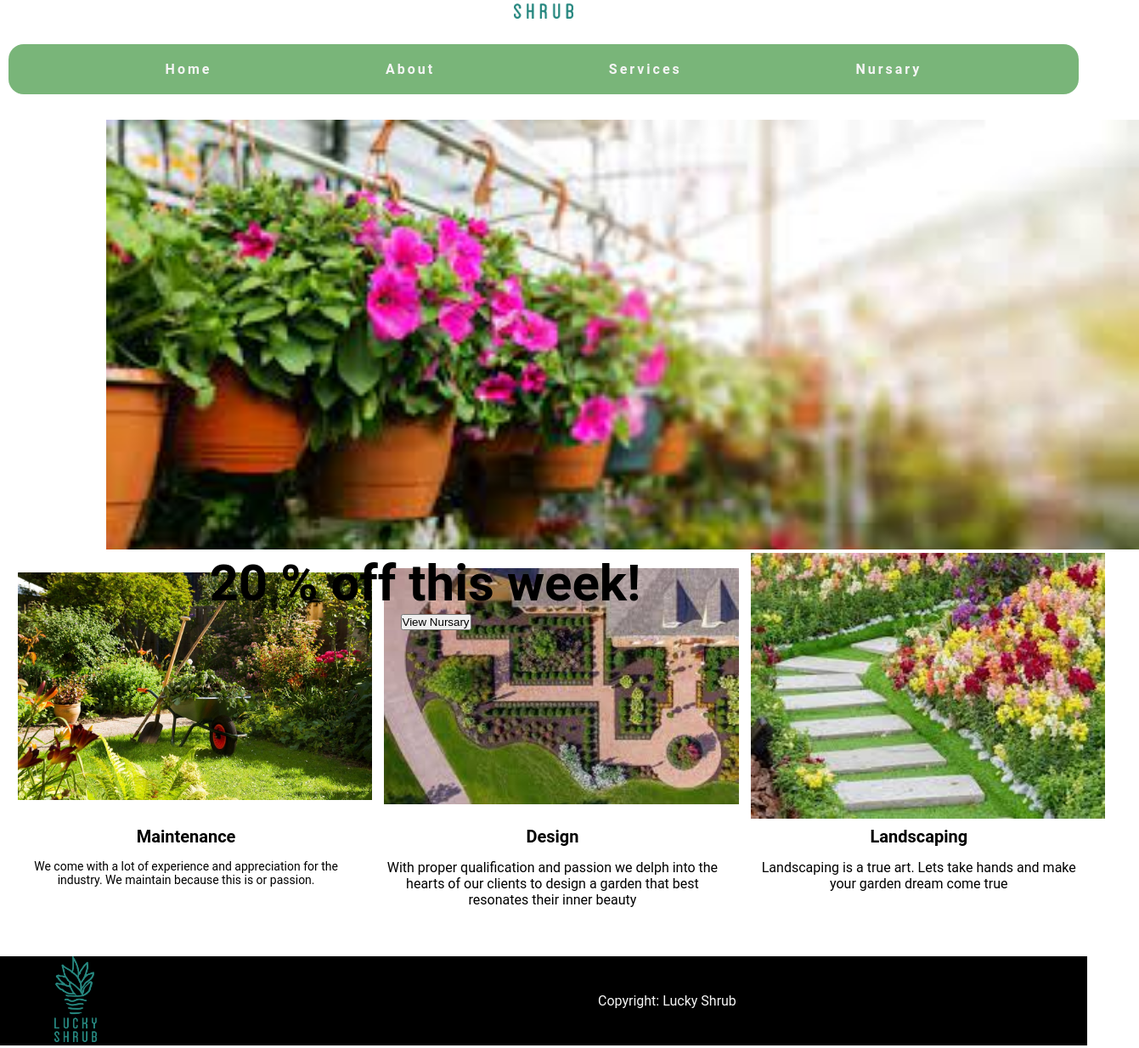
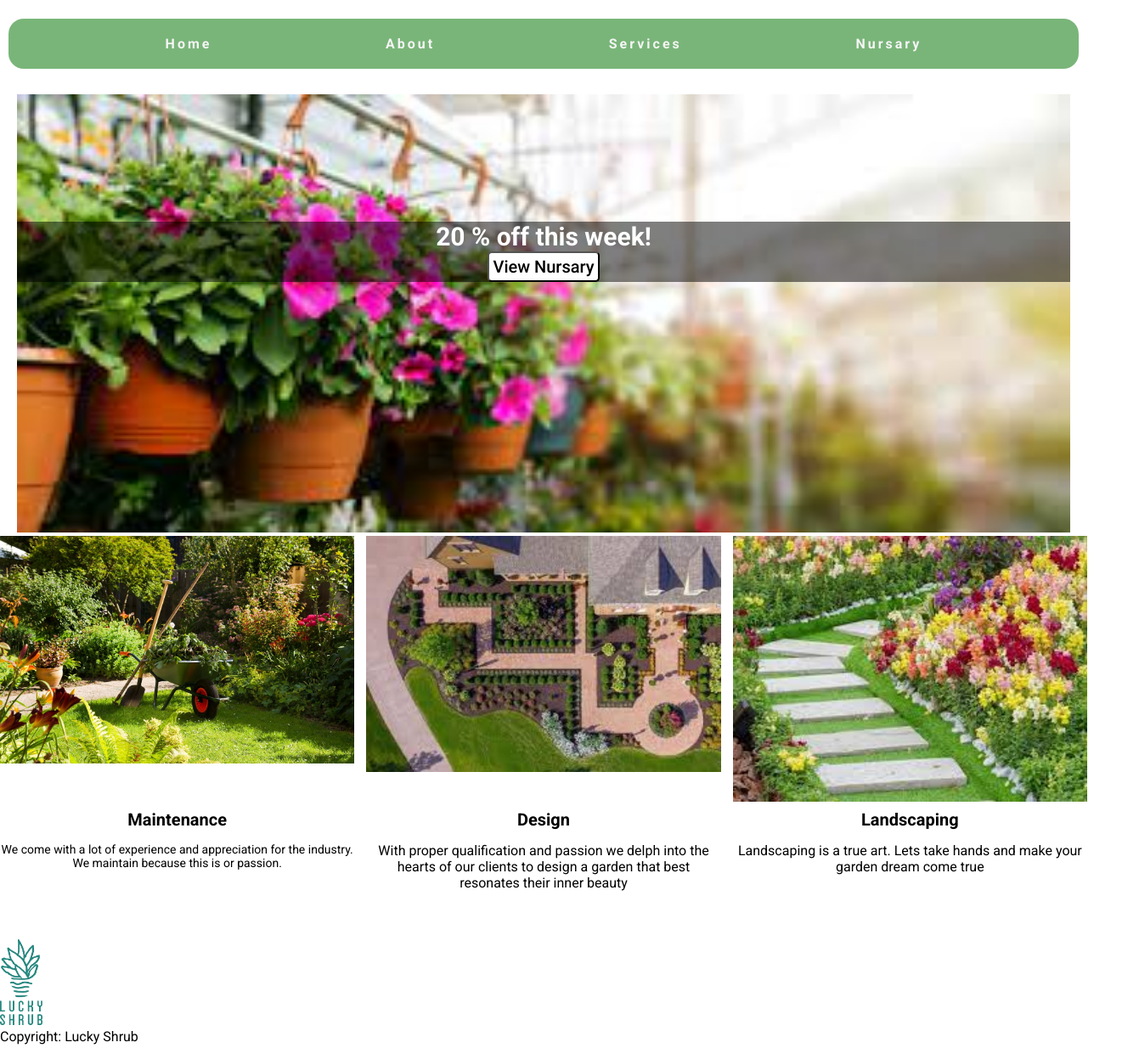
Before and after one commit to JohannesOostenbrink/MyHtmlCSSJavaScript, a plain HTML site: page HTML CSS IN DEPTH/Lucky Shrub Project/index.html in a window 1280 px wide. Shown: the part 149-1383 px from the top of the page at 85% size, 1341 px wide, since content can reach past the window. Drawn offline with Linux system fonts and the light colour scheme.

Commit message:
Work on Banner

```diff
--- /dev/null
+++ b/HTML CSS IN DEPTH/Lucky Shrub Project/Styles/banner.css
@@ -0,0 +1,111 @@
+
+.picture {
+    padding-left: 20px;
+    padding-right: 20px;
+    position: relative;
+
+}
+
+.banner_image{
+    width: 100%;
+}
+
+
+.banner_heading{
+
+    position: absolute;
+    top: 35px;
+    left: 20px;
+    right: 20px;
+    text-align: center;
+    background-color: rgba( 0, 0, 0, 0.5);
+    color: white;
+
+}
+
+.button_text{
+    padding: 4px;
+    border-radius: 5px;
+    background-color: white;
+    color: black;
+    font-family: Roboto, Arial;
+    font-size: 14px;
+    font-weight: 500;
+    transition: opacity 0.5s;
+}
+
+.button_text:hover{
+    background-color: black;
+    color: white;
+
+}
+
+.button_text:active{
+    background-color: black;
+    color: white;
+
+    opacity:0.1;
+
+}
+
+@media (width < 350px){
+    .banner_heading{
+        top: 35px;
+    }
+
+    h1{
+        font-size: 20px;
+    }
+    .button_text{
+
+        font-size: 10px;
+
+    }
+}
+
+@media (width > 400px){
+    .banner_heading{
+        top:45px;
+    }
+}
+
+@media (width > 500px){
+    .banner_heading{
+        top: 60px;
+    }
+}
+
+@media (width > 600px){
+    .banner_heading{
+        top:80px;
+    }
+    h1{
+        font-size: 50px;
+    }
+}
+
+@media (width > 800px){
+    .banner_heading{
+        top:120px;
+    }
+    h1{
+        font-size: 60px;
+    }
+
+}
+
+@media (width > 1000px){
+    .banner_heading{
+        top: 150px;
+    }
+    h1{
+        font-size: 70px;
+    }
+
+    .button_text{
+
+        font-size: 20px;
+
+    }
+
+}
--- /dev/null
+++ b/HTML CSS IN DEPTH/Lucky Shrub Project/Styles/footer.css
@@ -0,0 +1,16 @@
+footer {
+    display: flex;
+    background-color: black;
+}
+
+
+footer div > p {
+    color: whitesmoke;
+    margin-left: 0%;
+    margin-right: 20%;
+
+}
+
+footer div > p:hover{
+    color: rgb(92, 154, 175);
+}
--- /dev/null
+++ b/HTML CSS IN DEPTH/Lucky Shrub Project/Styles/nav.css
@@ -0,0 +1,36 @@
+.navigation {
+    display: flex;
+    flex-flow: wrap;
+    background-color:rgb(121, 181, 121);
+    justify-content: space-evenly;
+    list-style: none;
+    border-radius: 18px;
+    margin-top: 30px;
+    margin-bottom: 30px;
+    margin-left: 10px;
+    margin-right: 10px;
+}
+
+
+.navigation a {
+
+    display: inline-block;
+    padding: 20px;
+    text-align: center;
+    text-decoration: none;
+    color: whitesmoke;
+    font-weight: bold;
+    letter-spacing: 3px;
+    transition: color 0.5s;
+
+}
+
+.navigation a:hover {
+
+    color: rgb(59, 112, 130);
+    cursor: pointer;
+}
+
+.navigation a:active{
+    opacity: 0.5;
+}
--- a/HTML CSS IN DEPTH/Lucky Shrub Project/index.html
+++ b/HTML CSS IN DEPTH/Lucky Shrub Project/index.html
@@ -12,11 +12,24 @@
 
 <link rel="preconnect" href="https://fonts.googleapis.com">
 <link rel="preconnect" href="https://fonts.gstatic.com" crossorigin>
+<link href="https://fonts.googleapis.com/css2?family=Open+Sans:wght@300&family=Roboto:ital,wght@0,400;0,500;0,700;1,700&display=swap" rel="stylesheet">
+<style>
+@import url('https://fonts.googleapis.com/css2?family=Open+Sans:wght@300&family=Roboto:ital,wght@0,400;0,500;0,700;1,700&display=swap');
+</style>
+
+<link rel="preconnect" href="https://fonts.googleapis.com">
+<link rel="preconnect" href="https://fonts.gstatic.com" crossorigin>
 
 <link href="https://fonts.googleapis.com/css2?family=Open+Sans:wght@300&display=swap" rel="stylesheet">
 
 <link rel="icon" href="./sun-plant-wilt-solid.svg" type="image/svg+xml" >
-<link rel="stylesheet" href="styles.css">
+
+
+<link rel="stylesheet" href="Styles/header.css">
+<link rel="stylesheet" href="Styles/banner.css">
+<link rel="stylesheet" href="Styles/nav.css">
+<link rel="stylesheet" href="Styles/articles.css">
+<link rel="stylesheet" href="Styles/general.css">
 
 
 </head>
@@ -41,14 +54,13 @@
 
     <main>
 
-        <div class="banner_preview">
-            <div class="picture"> <img class="banner_image" src="images/nursary banner.jpg" width="100%" alt="nursary image">
-            <div>
-                <div class="banner_heading">
-                    <h1>20 % off this week!</h1>
-                    <div class="button">
-                        <p><button type="button">View Nursary</button></p>
-                    </div>
+        <section class="banner_preview">
+            <div class="picture"> <img class="banner_image" src="images/nursary banner.jpg" alt="nursary image">
+            <div class="banner_heading">
+                 <h1>20 % off this week!</h1>
+                 <div class="button">
+                 <button class="button_text" type="button">View Nursary</button>
+
                 </div>
             </div>
 
@@ -56,7 +68,7 @@
 
 
 
-        </div>
+        </section>
 
         <section class="topart">
 
--- a/HTML CSS IN DEPTH/Lucky Shrub Project/styles.css
+++ /dev/null
@@ -1,158 +0,0 @@
-*{
-    margin: 0;
-    padding: 0;
-}
-
-body {
-
-    background-color: rgb(212, 209, 209));
-    font-family: Roboto;
-    margin-top: 30px;
-    margin-bottom: 30px;
-
-
-
-}
-
-h1 {
-    font-size: 60px;
-
-}
-
-h2 {
-    font-size: 20px;
-
-}
-
-header img {
-     display:block;
-     margin-left: auto;
-     margin-right: auto;
-
-
-}
-
-.navigation {
-    display: flex;
-    flex-flow: wrap;
-    background-color:rgb(121, 181, 121);
-    justify-content: space-evenly;
-    list-style: none;
-    border-radius: 18px;
-    margin-top: 30px;
-    margin-bottom: 30px;
-    margin-left: 10px;
-    margin-right: 10px;
-}
-
-.navigation a {
-
-    display: inline-block;
-    padding: 20px;
-    text-align: center;
-    text-decoration: none;
-    color: whitesmoke;
-    font-weight: bold;
-    letter-spacing: 3px;
-    transition: color 0.5s;
-
-}
-
-.navigation a:hover {
-
-    color: rgb(59, 112, 130);
-    cursor: pointer;
-}
-
-.navigation a:active{
-    opacity: 0.5;
-}
-
-
-.banner_preview .picture {
-    width: 100%;
-    position: relative;
-
-
-}
-
-
-.picture .banner_heading{
-    position: absolute;
-    text-align: center;
-
-}
-
-
-.topart {
-    display: grid;
-    grid-template-columns: 1fr 1fr 1fr;
-    column-gap: 14px;
-
-}
-
-.article {
-    display: grid;
-    grid-template-rows: 2fr 1fr;
-    transition-duration: 1s;
-}
-
-.topart_img{
-    width: 100%;
-    vertical-align: top;
-}
-
-.topart_info{
-    vertical-align: top;
-    text-align: center;
-    margin-top: 5px;
-    margin-bottom: 5px;
-}
-
-
-.topart_heading {
-    margin-bottom: 15px;
-    font-weight: bold;
-    font-size: 20px;
-}
-
-.topart_par{
-    font-size: 14px;
-}
-
-.topart article:hover {
-    opacity: 0.5 ;
-    cursor: pointer;
-}
-
-@media (max-width: 540px ){
-    .topart{
-        display: block;
-    }
-}
-
-
-
-footer {
-    display: flex;
-    background-color: black;
-}
-
-div {
-    flex: 1;
-    margin-top: auto;
-    margin-bottom: auto;
-    margin-left: 5%;
-
-}
-
-footer div > p {
-    color: whitesmoke;
-    margin-left: 0%;
-    margin-right: 20%;
-
-}
-
-footer div > p:hover{
-    color: rgb(92, 154, 175);
-}
```
